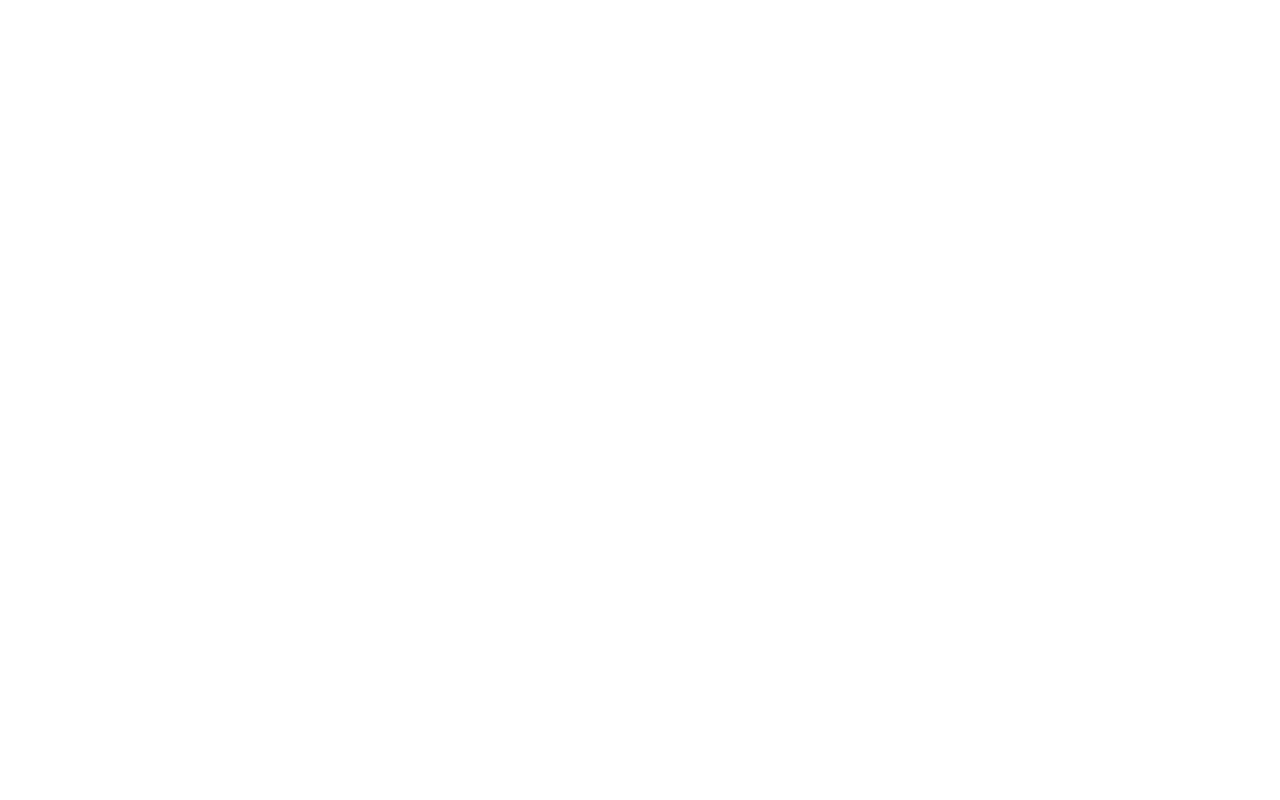
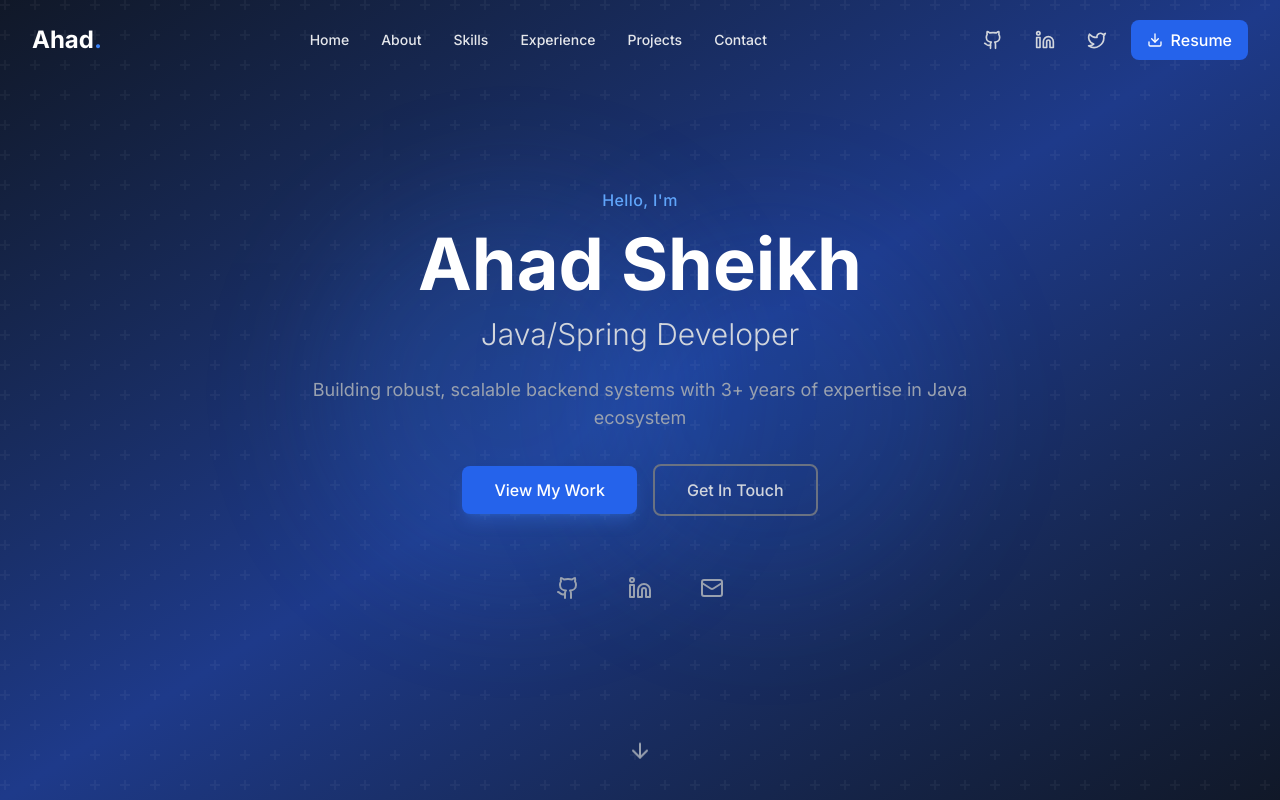
Before and after one commit to ahadsheikh/ahadsheikh, a plain HTML site: page index.html in a window 1280 px wide. Shown: the top 800 px of the page. Drawn offline with Linux system fonts and the light colour scheme; the site is published under a folder, as on GitHub Pages, so addresses that start at the root find nothing.

Commit message:
Move all js static to root

```diff
--- a/index.html
+++ b/index.html
@@ -19,8 +19,8 @@
     <link href="https://fonts.googleapis.com/css2?family=Inter:wght@300;400;500;600;700;800&display=swap" rel="stylesheet">
 
     <title>Ahad Sheikh | Java/Spring Developer</title>
-    <script type="module" crossorigin src="/assets/index-Ds-DBOq7.js"></script>
-    <link rel="stylesheet" crossorigin href="/assets/index-CXA2RhfJ.css">
+    <script type="module" crossorigin src="index-Ds-DBOq7.js"></script>
+    <link rel="stylesheet" crossorigin href="index-CXA2RhfJ.css">
   </head>
   <body>
     <div id="root"></div>
--- a/something.js
+++ /dev/null
@@ -1 +0,0 @@
-console.log("Test");
```
Also changed, not shown: index-CXA2RhfJ.css (renamed from assets/index-CXA2RhfJ.css), index-Ds-DBOq7.js (renamed from assets/index-Ds-DBOq7.js).
